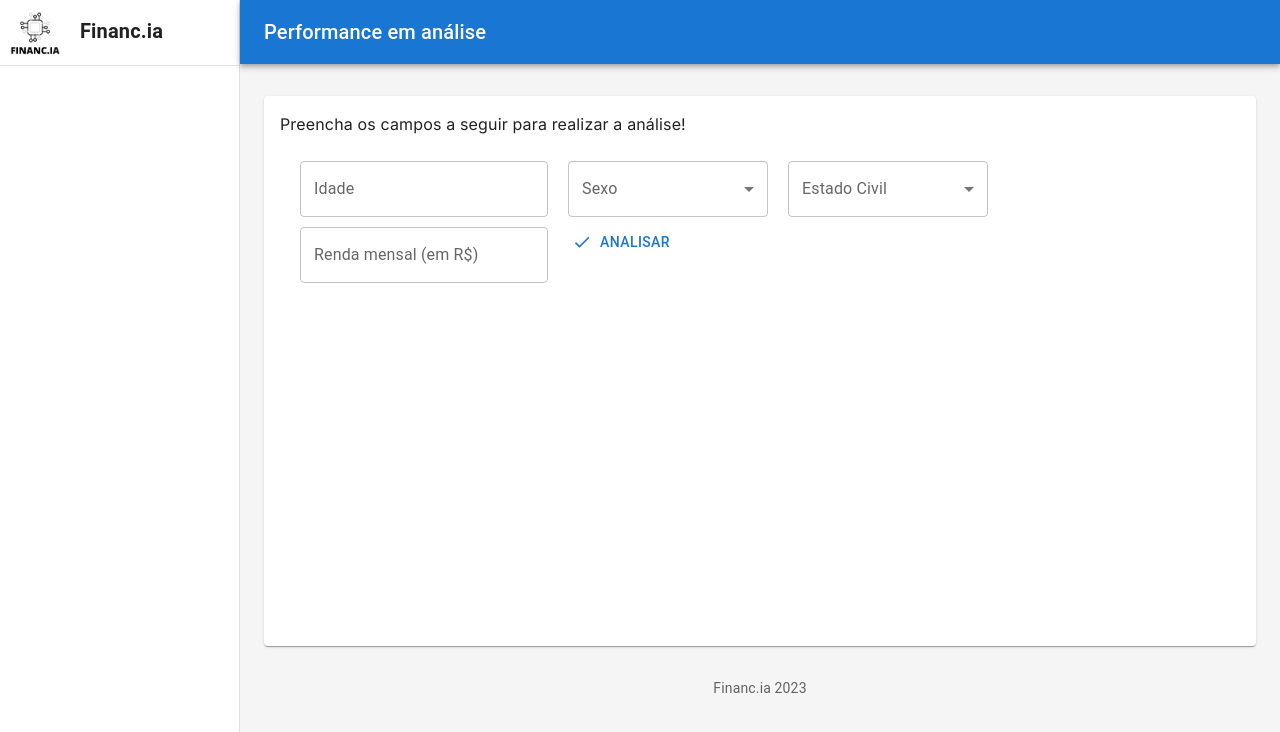
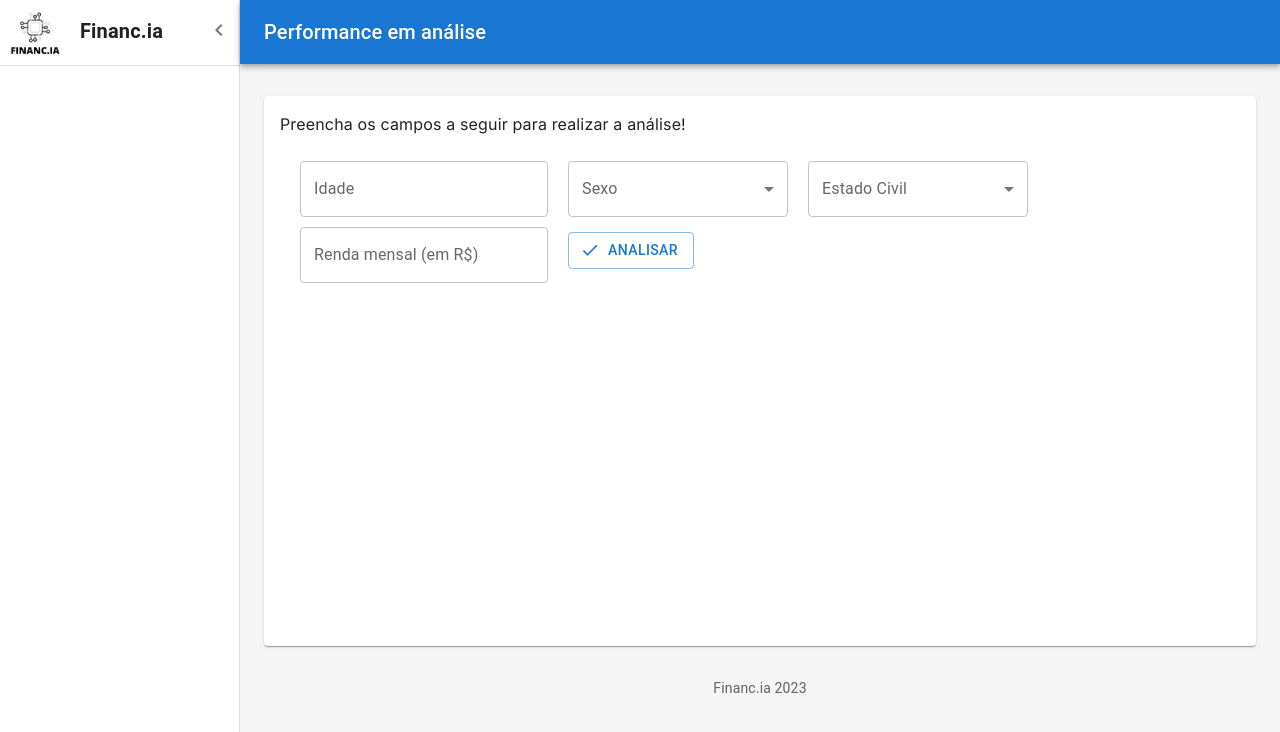
Before and after one commit to VitorHugoSouza/financiav2, a Next.js app: page / in a window 1280 px wide. Shown: the top 732 px of the page. Built offline with nearby package versions, Linux system fonts and the light colour scheme.

Commit message:
update project

```diff
--- a/src/app/formulario/Formulario.js
+++ b/src/app/formulario/Formulario.js
@@ -44,7 +44,7 @@ export default function Formulario() {
 
                     <TextField
                         label="Idade"
-                        style={{ marginLeft: 20, minWidth: 200, marginTop: 10 }}
+                        style={{ marginLeft: 20, minWidth: 180, marginTop: 10 }}
                         variant="outlined"
                         name="Idade"
                         onChange={handleChange}
@@ -55,7 +55,7 @@ export default function Formulario() {
                              value={dados.Idade} required="required" /> */}
 
 
-                    <FormControl style={{ marginLeft: 20, minWidth: 200, marginTop: 10 }}>
+                    <FormControl style={{ marginLeft: 20, minWidth: 220, marginTop: 10 }}>
                         <InputLabel>Sexo</InputLabel>
                         <Select
                             id="sexo"
@@ -70,7 +70,7 @@ export default function Formulario() {
                         </Select>
                     </FormControl>
 
-                    <FormControl style={{ marginLeft: 20, minWidth: 200, marginTop: 10 }}>
+                    <FormControl style={{ marginLeft: 20, minWidth: 220, marginTop: 10 }}>
                     <InputLabel>Estado Civil</InputLabel>
                     <Select
                         id="estadoCivil"
@@ -100,7 +100,8 @@ export default function Formulario() {
 
                     <Button
                         type="submit"
-                        style={{ marginLeft: 20, marginTop: 7 }} startIcon={<Check />}
+                        variant="outlined"
+                        style={{ marginLeft: 20, marginTop: 15 }} startIcon={<Check />}
                     >Analisar</Button>
                 </div>
 
--- a/src/app/page.js
+++ b/src/app/page.js
@@ -12,6 +12,8 @@ import IconButton from '@mui/material/IconButton';
 import Badge from '@mui/material/Badge';
 import Container from '@mui/material/Container';
 import Grid from '@mui/material/Grid';
+import MenuIcon from '@mui/icons-material/Menu';
+import ChevronLeftIcon from '@mui/icons-material/ChevronLeft';
 import NotificationsIcon from '@mui/icons-material/Notifications';
 import { useState } from 'react';
 import Image from 'next/image';
@@ -77,7 +79,10 @@ const Drawer = styled(MuiDrawer, { shouldForwardProp: (prop) => prop !== 'open'
 
 export default function Home() {
 
-  const [open] = useState(true);
+  const [open, setOpen] = useState(true);
+  const toggleDrawer = () => {
+    setOpen(!open);
+  };
 
   return (
       <Box sx={{ display: 'flex' }}>
@@ -88,6 +93,18 @@ export default function Home() {
               pr: '24px', // keep right padding when drawer closed
             }}
           >
+            <IconButton
+              edge="start"
+              color="inherit"
+              aria-label="open drawer"
+              onClick={toggleDrawer}
+              sx={{
+                marginRight: '36px',
+                ...(open && { display: 'none' }),
+              }}
+            >
+              <MenuIcon />
+            </IconButton>
 
             <Typography
               component="h1"
@@ -119,6 +136,10 @@ export default function Home() {
             >
               <b>Financ.ia</b>
             </Typography>
+
+              <IconButton onClick={toggleDrawer}>
+                <ChevronLeftIcon />
+              </IconButton>
           </div>
 
           <Divider />
```
